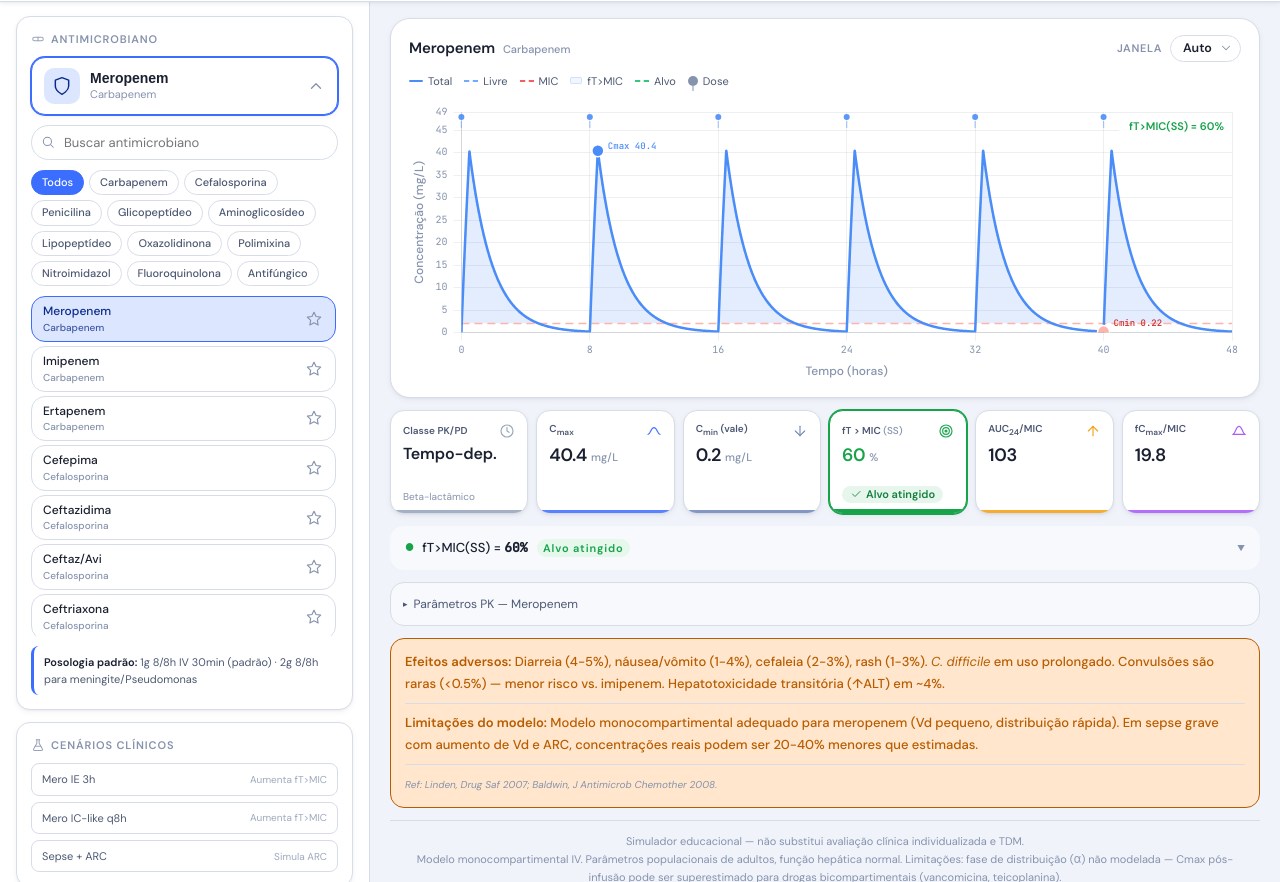
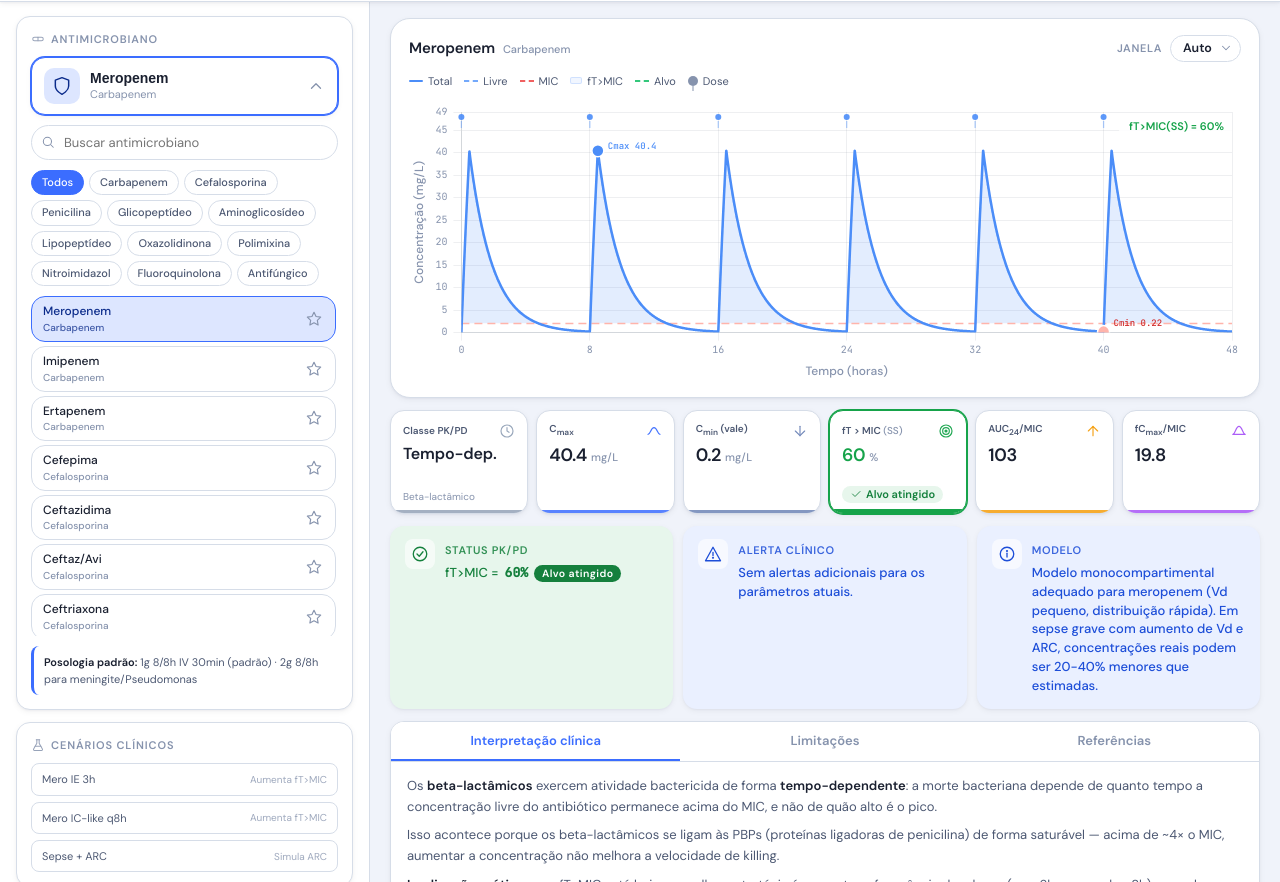
Before and after one commit to RodrigoPLCosta/PKPD_simulator, a website built with Vite: page index.html in a window 1280 px wide. Shown: the part 70-952 px from the top of the page. Built offline with nearby package versions, Linux system fonts and the light colour scheme.

Commit message:
Substituir edu-panel e alertas por cards + tabs clínicas
Reúne o painel educacional e o banner de alertas em uma estrutura nova
abaixo do gráfico: três cards coloridos resumem Status PK/PD, Alerta
clínico e Modelo, e abaixo deles uma barra de tabs entrega a
Interpretação clínica completa, as Limitações (modelo + efeitos adversos
+ alertas dinâmicos) e as Referências em painéis separados.

A lógica vive em src/ui/clinicalPanel.js, que reaproveita os helpers de
status de metricCards.js, o conteúdo de educContent.js e os alertas de
pkpdTargets.js. educPanel.js e o elemento .al são removidos.

Co-Authored-By: Claude Opus 4.7 <noreply@anthropic.com>

```diff
--- a/index.html
+++ b/index.html
@@ -185,15 +185,38 @@
       <div class="tip">Razão do pico de concentração livre pelo MIC. Alvo primário para aminoglicosídeos: ≥8-10 para eficácia bactericida máxima.</div>
     </div>
   </div>
-  <div class="edu-panel" id="edu-panel">
-    <div class="edu-header" id="edu-header">
-      <span class="edu-icon" id="edu-icon">&#9679;</span>
-      <span class="edu-summary" id="edu-summary">—</span>
-      <span class="edu-arrow" id="edu-arrow">&#9660;</span>
+  <div class="info-cards" id="info-cards">
+    <div class="info-card" id="info-status" data-card="status" data-level="ok">
+      <span class="info-card-icon" aria-hidden="true"></span>
+      <div class="info-card-body">
+        <div class="info-card-title">Status PK/PD</div>
+        <div class="info-card-text">—</div>
+      </div>
     </div>
-    <div class="edu-body" id="edu-body">
-      <div class="edu-text" id="edu-text"></div>
+    <div class="info-card" id="info-alert" data-card="alert" data-level="info">
+      <span class="info-card-icon" aria-hidden="true"></span>
+      <div class="info-card-body">
+        <div class="info-card-title">Alerta clínico</div>
+        <div class="info-card-text">—</div>
+      </div>
     </div>
+    <div class="info-card" id="info-model" data-card="model" data-level="info">
+      <span class="info-card-icon" aria-hidden="true"></span>
+      <div class="info-card-body">
+        <div class="info-card-title">Modelo</div>
+        <div class="info-card-text">—</div>
+      </div>
+    </div>
+  </div>
+  <div class="tabs" id="tabs">
+    <div class="tabs-bar" id="tabs-bar" role="tablist">
+      <button class="tab on" type="button" role="tab" data-tab="interp" aria-selected="true">Interpretação clínica</button>
+      <button class="tab" type="button" role="tab" data-tab="limits" aria-selected="false">Limitações</button>
+      <button class="tab" type="button" role="tab" data-tab="refs" aria-selected="false">Referências</button>
+    </div>
+    <div class="tab-pane on" data-pane="interp" id="tab-interp" role="tabpanel"></div>
+    <div class="tab-pane" data-pane="limits" id="tab-limits" role="tabpanel"></div>
+    <div class="tab-pane" data-pane="refs" id="tab-refs" role="tabpanel"></div>
   </div>
   <div class="cp">
     <div class="ctp">
@@ -234,7 +257,6 @@
     <div class="pk-below-toggle"><span class="pk-arrow">▸</span> <span id="pk-below-title">Parâmetros farmacocinéticos</span></div>
     <div class="pk-below-body" id="pk-info"></div>
   </div>
-  <div class="al" id="al"></div>
   <div class="ft">
     Simulador educacional — não substitui avaliação clínica individualizada e TDM.<br>
     Modelo monocompartimental IV. Parâmetros populacionais de adultos, função hepática normal. Limitações: fase de distribuição (α) não modelada — Cmax pós-infusão pode ser superestimado para drogas bicompartimentais (vancomicina, teicoplanina).
--- a/src/main.js
+++ b/src/main.js
@@ -14,11 +14,11 @@ import './styles/controls.css';
 /* ── UI bootstrap ── */
 import { initControls, getChartRef } from './ui/controls.js';
 import { initTheme } from './ui/theme.js';
-import { initEducPanel } from './ui/educPanel.js';
+import { initClinicalPanel } from './ui/clinicalPanel.js';
 
 /* ── Init ── */
+initClinicalPanel();
 initControls();
-initEducPanel();
 initTheme(getChartRef());
 
 /* ── Service Worker registration ── */
--- a/src/styles/chart.css
+++ b/src/styles/chart.css
@@ -91,33 +91,47 @@
 /* ARC COLOR */
 .gb-arc{background:var(--acd)!important;color:var(--ac2)!important}
 
-/* EDUCATIONAL PANEL */
-.edu-panel{background:var(--bg2);border:1px solid transparent;border-radius:var(--r);overflow:hidden;transition:all .2s}
-.edu-header{display:flex;align-items:center;gap:8px;padding:10px 14px;cursor:pointer;user-select:none;transition:background .15s}
-.edu-header:hover{background:var(--bg3)}
-.edu-icon{font-size:10px;flex-shrink:0;transition:color .2s}
-.edu-icon.ok{color:var(--gn)}.edu-icon.warn{color:var(--am)}.edu-icon.danger{color:var(--rd)}
-.edu-summary{font-family:var(--md-sys-typescale-body-medium-font);font-size:var(--md-sys-typescale-body-medium-size);font-weight:500;color:var(--tx);flex:1;line-height:1.4}
-.edu-summary .edu-val{font-family:'JetBrains Mono',monospace;font-weight:600}
-.edu-summary .edu-status{font-family:var(--md-sys-typescale-label-small-font);font-size:var(--md-sys-typescale-label-small-size);font-weight:600;margin-left:6px;padding:2px 6px;border-radius:999px;letter-spacing:var(--md-sys-typescale-label-small-tracking)}
-.edu-summary .edu-status.ok{background:var(--gnb);color:var(--gn)}
-.edu-summary .edu-status.warn{background:var(--amb);color:var(--am)}
-.edu-summary .edu-status.danger{background:var(--rdb);color:var(--md-sys-color-on-error-container)}
-.edu-arrow{font-size:8px;color:var(--tx3);transition:transform .2s;flex-shrink:0}
-.edu-panel.open .edu-arrow{transform:rotate(180deg)}
-.edu-body{max-height:0;overflow:hidden;transition:max-height .3s ease-out}
-.edu-panel.open .edu-body{max-height:500px;transition:max-height .4s ease-in}
-.edu-text{padding:0 14px 14px;font-family:var(--md-sys-typescale-body-medium-font);font-size:var(--md-sys-typescale-body-medium-size);color:var(--tx2);line-height:1.7;border-top:1px solid var(--bd)}
-.edu-text p{margin:8px 0}
-.edu-text p:first-child{margin-top:10px}
-.edu-text strong{color:var(--tx);font-weight:600}
-.edu-text .edu-ref{font-family:var(--md-sys-typescale-body-small-font);font-size:var(--md-sys-typescale-body-small-size);color:var(--tx3);font-style:italic;margin-top:6px;padding-top:6px;border-top:1px solid var(--bd)}
-.edu-text .edu-tip{font-family:var(--md-sys-typescale-body-small-font);font-size:var(--md-sys-typescale-body-small-size);color:var(--md-sys-color-on-secondary-container);background:var(--md-sys-color-secondary-container);padding:8px 12px;border-radius:var(--shape-md);margin-top:8px;line-height:1.5;opacity:0.9}
+/* CLINICAL INFO CARDS — three colored summary cards above the tabs */
+.info-cards{display:grid;grid-template-columns:repeat(3,minmax(0,1fr));gap:10px}
+@media(max-width:980px){.info-cards{grid-template-columns:1fr}}
+.info-card{display:flex;align-items:flex-start;gap:10px;padding:12px 14px;border:1px solid var(--md-sys-color-outline-variant);border-radius:var(--shape-md);background:var(--md-sys-color-surface-container-lowest);box-shadow:var(--elevation-shadow-1);transition:border-color .15s, background .15s}
+.info-card[data-level="ok"]{background:var(--ok-bg);border-color:transparent;color:var(--ok-fg)}
+.info-card[data-level="warn"]{background:var(--warn-bg);border-color:transparent;color:var(--warn-fg)}
+.info-card[data-level="danger"]{background:var(--danger-bg);border-color:transparent;color:var(--danger-fg)}
+.info-card[data-level="info"]{background:var(--info-bg);border-color:transparent;color:var(--info-fg)}
+.info-card-icon{flex-shrink:0;display:inline-flex;align-items:center;justify-content:center;width:30px;height:30px;border-radius:8px;background:rgba(255,255,255,.6);color:currentColor}
+.info-card-icon svg{width:18px;height:18px}
+.info-card-body{flex:1;min-width:0;display:flex;flex-direction:column;gap:3px}
+.info-card-title{font-family:var(--md-sys-typescale-label-small-font);font-size:11px;font-weight:600;text-transform:uppercase;letter-spacing:.06em;color:currentColor;opacity:.85}
+.info-card-text{font-family:var(--md-sys-typescale-body-medium-font);font-size:13px;line-height:1.45;color:var(--tx);font-weight:500;display:flex;align-items:baseline;gap:6px;flex-wrap:wrap}
+.info-card[data-level] .info-card-text{color:inherit}
+.info-card-text b{font-family:'JetBrains Mono',monospace;font-weight:600}
+.info-card-text sub,.info-card-text sup{font-family:'JetBrains Mono',monospace}
+.info-pill{font-family:var(--md-sys-typescale-label-small-font);font-size:10.5px;font-weight:600;padding:1px 8px;border-radius:999px;letter-spacing:.04em;background:rgba(255,255,255,.55);color:inherit;white-space:nowrap}
+.info-pill.ok{background:var(--ok-fg);color:#fff}
+.info-pill.warn{background:var(--warn-fg);color:#fff}
+.info-pill.danger{background:var(--danger-fg);color:#fff}
+
+/* TABS — Interpretação clínica · Limitações · Referências */
+.tabs{background:var(--md-sys-color-surface-container-lowest);border:1px solid var(--md-sys-color-outline-variant);border-radius:var(--shape-md);box-shadow:var(--elevation-shadow-1);overflow:hidden}
+.tabs-bar{display:flex;border-bottom:1px solid var(--md-sys-color-outline-variant);background:var(--md-sys-color-surface-container);overflow-x:auto;-webkit-overflow-scrolling:touch}
+.tab{flex:1;min-width:0;padding:10px 14px;border:none;background:transparent;color:var(--tx3);font-family:var(--md-sys-typescale-label-medium-font);font-size:13px;font-weight:600;cursor:pointer;transition:color .15s,background .15s,box-shadow .15s;border-bottom:2px solid transparent;white-space:nowrap;letter-spacing:0}
+.tab:hover{color:var(--tx)}
+.tab.on{color:var(--md-sys-color-primary);border-bottom-color:var(--md-sys-color-primary);background:var(--md-sys-color-surface-container-lowest)}
+.tab-pane{display:none;padding:14px 16px;font-family:var(--md-sys-typescale-body-medium-font);font-size:13px;color:var(--tx2);line-height:1.6}
+.tab-pane.on{display:block}
+.tab-pane p{margin:8px 0}
+.tab-pane p:first-child{margin-top:0}
+.tab-pane p:last-child{margin-bottom:0}
+.tab-pane strong{color:var(--tx);font-weight:600}
+.tab-pane .edu-tip{display:block;font-family:var(--md-sys-typescale-body-small-font);font-size:12.5px;color:var(--md-sys-color-on-secondary-container);background:var(--md-sys-color-secondary-container);padding:10px 12px;border-radius:var(--shape-sm);margin:10px 0;line-height:1.55}
+.tab-alerts{display:flex;flex-direction:column;gap:6px;margin-top:10px;padding:10px 12px;background:var(--warn-bg);color:var(--warn-fg);border-radius:var(--shape-sm)}
+.tab-alerts p{margin:0;color:inherit}
+
 @media(max-width:768px){
-  .edu-summary{font-size:11px}
-  .edu-text{font-size:11px;padding:0 10px 10px}
+  .info-card{padding:10px 12px}
+  .info-card-title{font-size:10px}
+  .info-card-text{font-size:12px}
+  .tab{font-size:12px;padding:8px 10px}
+  .tab-pane{font-size:12px;padding:12px}
 }
-.a11y .edu-summary{font-size:13px}
-.a11y .edu-text{font-size:13px}
-.a11y .edu-text .edu-ref{font-size:11px}
-.a11y .edu-text .edu-tip{font-size:12px}
--- /dev/null
+++ b/src/ui/clinicalPanel.js
@@ -0,0 +1,177 @@
+// @ts-check
+
+/**
+ * Clinical panel — three colored summary cards + tabbed deep-dive
+ * (Interpretação clínica · Limitações · Referências).
+ *
+ * Pulls together what was previously split across the educational panel
+ * and the alert banner. Owns all DOM updates for the post-chart area
+ * except the metric cards and the PK parameters drawer.
+ */
+
+import EDU from '../drugs/educContent.js';
+import { ADV } from '../drugs/index.js';
+import { UNCERTAINTY_DRUGS, getAlerts } from '../engine/pkpdTargets.js';
+import { aucStatus, cmaxStatus, renderStatusBadge, tmicStatus, troughStatus } from './metricCards.js';
+import { icon } from './icons.js';
+
+/**
+ * Compute the primary-metric status (mirrors metricCards helpers but also
+ * exposes the rendered metric label for the summary card).
+ * @param {string} sel
+ * @param {object} drug
+ * @param {object} r
+ */
+function primaryMetricSummary(sel, drug, r) {
+  if (drug.tt === 'tmic') {
+    return { label: 'fT&gt;MIC = <b>' + r.pctMIC + '%</b>', status: tmicStatus(r.pctMIC) };
+  }
+  if (drug.tt === 'auc') {
+    return { label: 'AUC<sub>24</sub>/MIC = <b>' + r.aucMic + '</b>', status: aucStatus(sel, r) };
+  }
+  if (drug.tt === 'trough') {
+    const status = troughStatus(sel, r) || { level: 'ok', text: '—' };
+    return { label: 'Vale = <b>' + r.cmin + ' mg/L</b>', status };
+  }
+  if (drug.tt === 'cmax') {
+    return { label: 'fC<sub>max</sub>/MIC = <b>' + r.cmaxMic + '</b>', status: cmaxStatus(r) };
+  }
+  return { label: '—', status: { level: 'ok', text: '—' } };
+}
+
+/**
+ * Strip the leading bold "label" (e.g. "<b>Limitações do modelo:</b>") from
+ * a piece of HTML so the same string can be reused inside a card without
+ * repeating the section title.
+ * @param {string} html
+ */
+function stripLeadingLabel(html) {
+  return html.replace(/^\s*<b>[^<]*<\/b>\s*/, '');
+}
+
+/**
+ * Update the three colored info cards above the tabs.
+ */
+export function updateClinicalCards(sel, drug, r, gfr) {
+  const adv = ADV[sel];
+  const alerts = getAlerts(sel, drug, r, gfr, ADV);
+  const dynamicAlerts = alerts.ms.slice(adv ? 3 : 0);
+
+  // 1. Status PK/PD card
+  const summary = primaryMetricSummary(sel, drug, r);
+  const statusEl = document.getElementById('info-status');
+  if (statusEl) {
+    statusEl.setAttribute('data-level', summary.status.level);
+    const titleEl = statusEl.querySelector('.info-card-title');
+    const textEl = statusEl.querySelector('.info-card-text');
+    if (titleEl) titleEl.textContent = 'Status PK/PD';
+    if (textEl) textEl.innerHTML = summary.label + '<span class="info-pill ' + summary.status.level + '">' + summary.status.text + '</span>';
+  }
+
+  // 2. Alerta clínico card
+  const alertEl = document.getElementById('info-alert');
+  if (alertEl) {
+    let level = 'info';
+    let text = 'Sem alertas adicionais para os parâmetros atuais.';
+    if (dynamicAlerts.length > 0) {
+      level = alerts.lv === 'danger' ? 'danger' : 'warn';
+      text = stripLeadingLabel(dynamicAlerts[0]).replace(/<b>|<\/b>/g, '');
+    }
+    alertEl.setAttribute('data-level', level);
+    const titleEl = alertEl.querySelector('.info-card-title');
+    const textEl = alertEl.querySelector('.info-card-text');
+    if (titleEl) titleEl.textContent = 'Alerta clínico';
+    if (textEl) textEl.innerHTML = text;
+  }
+
+  // 3. Modelo card
+  const modelEl = document.getElementById('info-model');
+  if (modelEl) {
+    let modelText = 'Modelo monocompartimental IV — adequado para a droga selecionada.';
+    if (UNCERTAINTY_DRUGS[sel]) modelText = 'PK ' + UNCERTAINTY_DRUGS[sel].reason + ' — faixa de incerteza exibida no gráfico.';
+    else if (adv && adv.model) modelText = stripLeadingLabel(adv.model);
+    modelEl.setAttribute('data-level', 'info');
+    const titleEl = modelEl.querySelector('.info-card-title');
+    const textEl = modelEl.querySelector('.info-card-text');
+    if (titleEl) titleEl.textContent = 'Modelo';
+    if (textEl) textEl.innerHTML = modelText;
+  }
+}
+
+/**
+ * Update the Interpretação / Limitações / Referências tab panes.
+ */
+export function updateClinicalTabs(sel, drug, r, gfr) {
+  const classKey = '_' + drug.tt;
+  const base = EDU[classKey] || { why: '', ref: '' };
+  const specific = EDU[sel] || {};
+  const adv = ADV[sel];
+  const alerts = getAlerts(sel, drug, r, gfr, ADV);
+  const dynamicAlerts = alerts.ms.slice(adv ? 3 : 0);
+
+  // Interpretação tab
+  const interpEl = document.getElementById('tab-interp');
+  if (interpEl) {
+    let html = base.why || '<p>Selecione um antimicrobiano para ver a interpretação clínica.</p>';
+    if (specific.extra) html += specific.extra;
+    interpEl.innerHTML = html;
+  }
+
+  // Limitações tab — model + adverse effects + extra alerts
+  const limitsEl = document.getElementById('tab-limits');
+  if (limitsEl) {
+    const parts = [];
+    if (adv) {
+      parts.push('<p>' + adv.model + '</p>');
+      parts.push('<p>' + adv.adv + '</p>');
+    }
+    if (UNCERTAINTY_DRUGS[sel]) {
+      parts.push('<p><b>Faixa de incerteza:</b> a área sombreada no gráfico representa a incerteza do modelo simplificado para esta droga (' + UNCERTAINTY_DRUGS[sel].reason + ').</p>');
+    }
+    if (dynamicAlerts.length > 0) {
+      parts.push('<div class="tab-alerts">' + dynamicAlerts.map(function (m) { return '<p>' + m + '</p>'; }).join('') + '</div>');
+    }
+    if (parts.length === 0) parts.push('<p>Sem limitações específicas registradas.</p>');
+    limitsEl.innerHTML = parts.join('');
+  }
+
+  // Referências tab
+  const refsEl = document.getElementById('tab-refs');
+  if (refsEl) {
+    const parts = [];
+    if (base.ref) parts.push('<p><b>PK/PD:</b> ' + base.ref + '</p>');
+    if (drug.info) parts.push('<p><b>Posologia:</b> ' + drug.info + '</p>');
+    if (adv && adv.advRef) parts.push('<p><b>Efeitos adversos:</b> ' + adv.advRef + '</p>');
+    if (parts.length === 0) parts.push('<p>Sem referências disponíveis.</p>');
+    refsEl.innerHTML = parts.join('');
+  }
+}
+
+/**
+ * Wire tab buttons (one-time).
+ */
+export function initClinicalPanel() {
+  const bar = document.getElementById('tabs-bar');
+  if (!bar) return;
+  bar.addEventListener('click', function (ev) {
+    const target = ev.target instanceof Element ? ev.target.closest('.tab') : null;
+    if (!target) return;
+    const tabId = target.getAttribute('data-tab');
+    if (!tabId) return;
+    bar.querySelectorAll('.tab').forEach(function (t) {
+      const on = t === target;
+      t.classList.toggle('on', on);
+      t.setAttribute('aria-selected', String(on));
+    });
+    document.querySelectorAll('.tab-pane').forEach(function (p) {
+      p.classList.toggle('on', p.getAttribute('data-pane') === tabId);
+    });
+  });
+
+  // Inject icons for the cards (one-time).
+  const iconMap = { status: 'checkCircle', alert: 'alertTriangle', model: 'info' };
+  Object.keys(iconMap).forEach(function (key) {
+    const el = document.querySelector('.info-card[data-card="' + key + '"] .info-card-icon');
+    if (el) el.innerHTML = icon(iconMap[key], { size: 18 });
+  });
+}
--- a/src/ui/controls.js
+++ b/src/ui/controls.js
@@ -2,18 +2,17 @@
  * Controls module — event listeners, input sync, undo, mobile drawer.
  * This is the "glue" module that connects UI inputs to the PK engine.
  */
-import { D, SCENARIOS, ADV } from '../drugs/index.js';
+import { D, SCENARIOS } from '../drugs/index.js';
 import { simulate } from '../engine/pkEngine.js';
 import { classifyGFR, renalRec } from '../engine/renalAdjust.js';
-import { getAlerts } from '../engine/pkpdTargets.js';
 import { updateChart } from './chart.js';
-import { updateEduPanel } from './educPanel.js';
+import { updateClinicalCards, updateClinicalTabs } from './clinicalPanel.js';
 import { clampInfusionMinutes, getContinuousInfusionMinutes, getWeightBasedDose } from './controlLogic.js';
 import { getDefaultDrugState } from './drugState.js';
 import { MIC_STEPS, micFromSlider, sliderFromMic } from './micScale.js';
 import { applyScenarioPatch } from './scenarioState.js';
 import { cloneUIState, uiStatesEqual } from './uiState.js';
-import { buildAlertViewModel, buildPkInfoViewModel, renderAlertHtml, renderPkInfoHtml } from './viewModels.js';
+import { buildPkInfoViewModel, renderPkInfoHtml } from './viewModels.js';
 import {
   aucStatus,
   cmaxStatus,
@@ -373,14 +372,9 @@ function update() {
   // Flash animation
   document.querySelectorAll('.mv').forEach(function (el) { el.classList.remove('flash'); void el.offsetWidth; el.classList.add('flash'); });
 
-  // Alerts
-  const al = buildAlertViewModel(getAlerts(sel, drug, r, gfr, ADV));
-  const ab = document.getElementById('al');
-  ab.className = 'al ' + al.level;
-  ab.innerHTML = renderAlertHtml(al);
-
-  // Educational panel
-  updateEduPanel(sel, drug, r, micv);
+  // Clinical summary cards + tabbed deep-dive
+  updateClinicalCards(sel, drug, r, gfr);
+  updateClinicalTabs(sel, drug, r, gfr);
 
   // Chart
   document.getElementById('lg-cmp-item').style.display = cmpData ? 'flex' : 'none';
--- a/src/ui/educPanel.js
+++ /dev/null
@@ -1,71 +0,0 @@
-/**
- * Educational panel — contextual PK/PD teaching per drug.
- */
-import EDU from '../drugs/educContent.js';
-
-const eduPanel = document.getElementById('edu-panel');
-const eduHeader = document.getElementById('edu-header');
-const eduIcon = document.getElementById('edu-icon');
-const eduSummary = document.getElementById('edu-summary');
-const eduText = document.getElementById('edu-text');
-
-export function initEducPanel() {
-  eduHeader.addEventListener('click', function () {
-    eduPanel.classList.toggle('open');
-  });
-}
-
-export function updateEduPanel(sel, drug, r, micv) {
-  const classKey = '_' + drug.tt;
-  const base = EDU[classKey] || { title: '—', why: '', ref: '' };
-  const specific = EDU[sel] || {};
-
-  let valText = '', statusText = '', statusClass = 'ok';
-
-  if (drug.tt === 'tmic') {
-    valText = 'fT>MIC(SS) = <span class="edu-val">' + r.pctMIC + '%</span>';
-    if (r.pctMIC >= 60) { statusText = 'Alvo atingido'; statusClass = 'ok'; }
-    else if (r.pctMIC >= 40) { statusText = 'Limítrofe'; statusClass = 'warn'; }
-    else { statusText = 'Abaixo do alvo'; statusClass = 'danger'; }
-  } else if (drug.tt === 'auc') {
-    valText = 'AUC\u2082\u2084/MIC = <span class="edu-val">' + r.aucMic + '</span>';
-    if (sel === 'vancomycin') {
-      if (r.aucMic >= 400 && r.aucMic <= 600) { statusText = 'Faixa IDSA 2020'; statusClass = 'ok'; }
-      else if (r.aucMic < 400) { statusText = 'Risco de falha'; statusClass = 'danger'; }
-      else { statusText = 'Risco nefrotoxicidade'; statusClass = 'danger'; }
-    } else if (sel === 'polymyxinB') {
-      if (r.auc24 >= 50 && r.auc24 <= 100) { statusText = 'AUCss adequada'; statusClass = 'ok'; }
-      else if (r.auc24 < 50) { statusText = 'Subterapêutico'; statusClass = 'warn'; }
-      else { statusText = 'Risco nefrotoxicidade'; statusClass = 'danger'; }
-    } else {
-      if (r.aucMic >= 125) { statusText = 'Alvo atingido'; statusClass = 'ok'; }
-      else if (r.aucMic >= 80) { statusText = 'Limítrofe'; statusClass = 'warn'; }
-      else { statusText = 'Abaixo do alvo'; statusClass = 'danger'; }
-    }
-  } else if (drug.tt === 'trough') {
-    valText = 'Vale = <span class="edu-val">' + r.cmin + ' mg/L</span>';
-    if (sel === 'teicoplanin') {
-      if (r.cmin >= 15 && r.cmin <= 30) { statusText = 'Adequado (15-30)'; statusClass = 'ok'; }
-      else if (r.cmin < 15) { statusText = 'Subterapêutico'; statusClass = 'warn'; }
-      else { statusText = 'Risco de toxicidade'; statusClass = 'danger'; }
-    } else if (sel === 'voriconazole') {
-      if (r.cmin >= 2 && r.cmin <= 5.5) { statusText = 'Faixa terapêutica'; statusClass = 'ok'; }
-      else if (r.cmin < 2) { statusText = 'Risco de falha'; statusClass = 'danger'; }
-      else { statusText = 'Risco neurotoxicidade'; statusClass = 'danger'; }
-    } else {
-      statusText = '—'; statusClass = 'ok';
-    }
-  } else if (drug.tt === 'cmax') {
-    valText = 'fCmax/MIC = <span class="edu-val">' + r.cmaxMic + '</span>';
-    if (r.cmaxMic >= 8) { statusText = 'Alvo atingido (\u22658)'; statusClass = 'ok'; }
-    else { statusText = 'Abaixo do alvo (<8)'; statusClass = 'warn'; }
-  }
-
-  eduIcon.className = 'edu-icon ' + statusClass;
-  eduSummary.innerHTML = valText + ' <span class="edu-status ' + statusClass + '">' + statusText + '</span>';
-
-  let bodyHTML = base.why || '';
-  if (specific.extra) bodyHTML += specific.extra;
-  if (base.ref) bodyHTML += '<div class="edu-ref">' + base.ref + '</div>';
-  eduText.innerHTML = bodyHTML;
-}
--- a/src/ui/metricCards.js
+++ b/src/ui/metricCards.js
@@ -5,7 +5,7 @@
  *
  * Pure helpers (no DOM access) plus a one-time icon-injection helper used
  * during init. The render-on-update logic lives in controls.js but delegates
- * status computation here so educPanel and the cards stay in sync.
+ * status computation here so clinicalPanel and the cards stay in sync.
  */
 
 import { icon, setIcon } from './icons.js';
@@ -44,7 +44,7 @@ export function familyForCat(cat) {
 
 /**
  * Compute the status badge for fT > MIC.
- * Mirrors the thresholds in educPanel.js.
+ * Mirrors the thresholds in clinicalPanel.js.
  * @param {number} pctMIC
  * @returns {{ level: 'ok'|'warn'|'danger', text: string }}
  */
```
